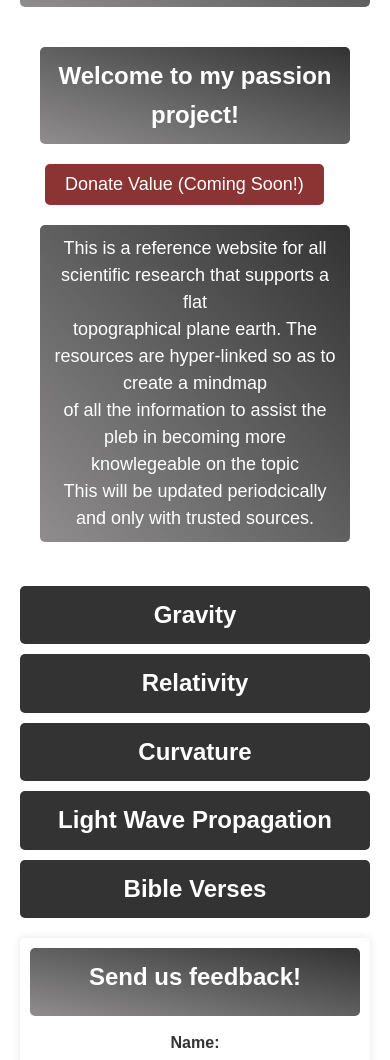
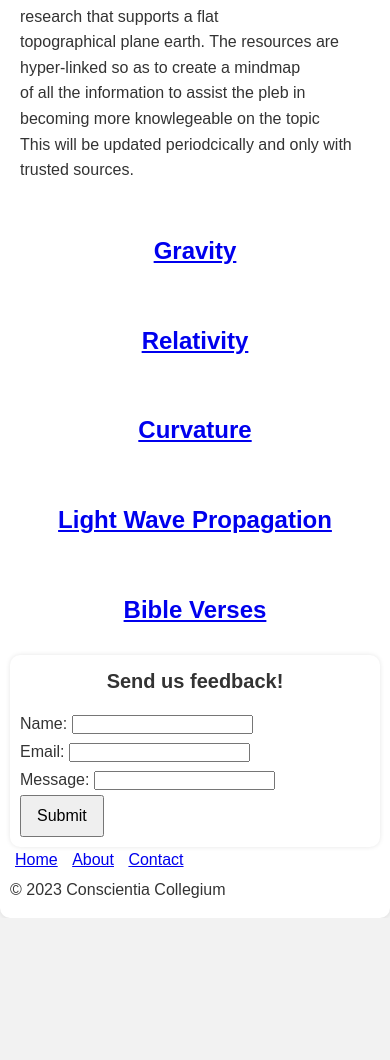
Before and after one commit to claudchereji/ConscientiaCollegium, a plain HTML site: page index.html in a window 390 px wide. Shown: the part 158-1218 px from the top of the page. After the commit the page ends 1076 px from the top, so only its background shows below. Drawn offline with Linux system fonts and the light colour scheme.

Commit message:
Update style.css
added css to make this responsive for mobile devices

```diff
--- a/style.css
+++ b/style.css
@@ -1,3 +1,112 @@
+/* Reset some default browser styles */
+* {
+  margin: 0;
+  padding: 0;
+  box-sizing: border-box;
+}
+
+/* Apply a background color and font styles to the entire page */
+body {
+  font-family: Arial, sans-serif;
+  background-color: #f2f2f2;
+  color: #333;
+  line-height: 1.6;
+  margin: 0;
+  padding: 0;
+}
+
+/* Styles for mobile devices */
+/* Font size for mobile devices */
+body {
+  font-size: 16px;
+}
+
+/* Style the page container and center it */
+.page-container {
+  max-width: 100%; /* Use 100% width for mobile */
+  padding: 10px; /* Reduce padding for mobile */
+  background-color: #fff;
+  border-radius: 10px;
+  box-shadow: 0 0 5px rgba(0, 0, 0, 0.1);
+}
+
+/* Style the header section */
+header {
+  padding: 10px 0;
+  border-radius: 5px;
+}
+
+/* Style the h1 inside the header */
+header h1 {
+  font-size: 24px;
+}
+
+/* Style the main content area */
+main {
+  padding: 10px;
+}
+
+/* Style the h2 inside main */
+main h2 {
+  font-size: 20px; /* Slightly smaller font for mobile */
+  text-align: center;
+}
+
+/* Style the paragraph text inside main */
+main p {
+  font-size: 16px;
+}
+
+/* Style the link list */
+.link-list li a {
+  padding: 10px;
+  margin: 5px 0; /* Increase margin for touch-friendliness */
+}
+
+/* Style the form container */
+.form-container {
+  padding: 10px;
+  background-color: #fff;
+  border-radius: 10px; /* Match page container radius for consistency */
+  box-shadow: 0 0 5px rgba(0, 0, 0, 0.1);
+}
+
+/* Style the form title */
+.form-container h2 {
+  font-size: 20px; /* Slightly smaller font for mobile */
+  margin-bottom: 10px;
+}
+
+/* Style the form labels and input fields */
+form label,
+form input[type="text"],
+form input[type="email"] {
+  margin-bottom: 5px; /* Reduce margin for mobile */
+}
+
+/* Style the submit button */
+form input[type="submit"] {
+  padding: 10px 15px; /* Slightly smaller button for mobile */
+  font-size: 16px; /* Slightly smaller font for mobile */
+}
+
+/* Style the navigation links */
+nav a {
+  margin: 0 5px; /* Increase margin for touch-friendliness */
+  font-size: 16px;
+}
+
+/* Style the footer */
+footer {
+  padding: 5px 0; /* Reduce padding for mobile */
+  border-radius: 5px;
+}
+
+/* Media query for larger screens (e.g., tablets and desktops) */
+@media screen and (min-width: 768px) {
+  /* Add your desktop-specific styles here */
+  /* For example, increase font sizes, adjust margins, and more */
+
   /* Reset some default browser styles */
 * {
   margin: 0;
@@ -300,3 +409,5 @@ nav a {
   font-size: 22px;
   line-height: 1.5;
 }
+
+}
```
Lines whose indentation alone changed are shown as unchanged.
